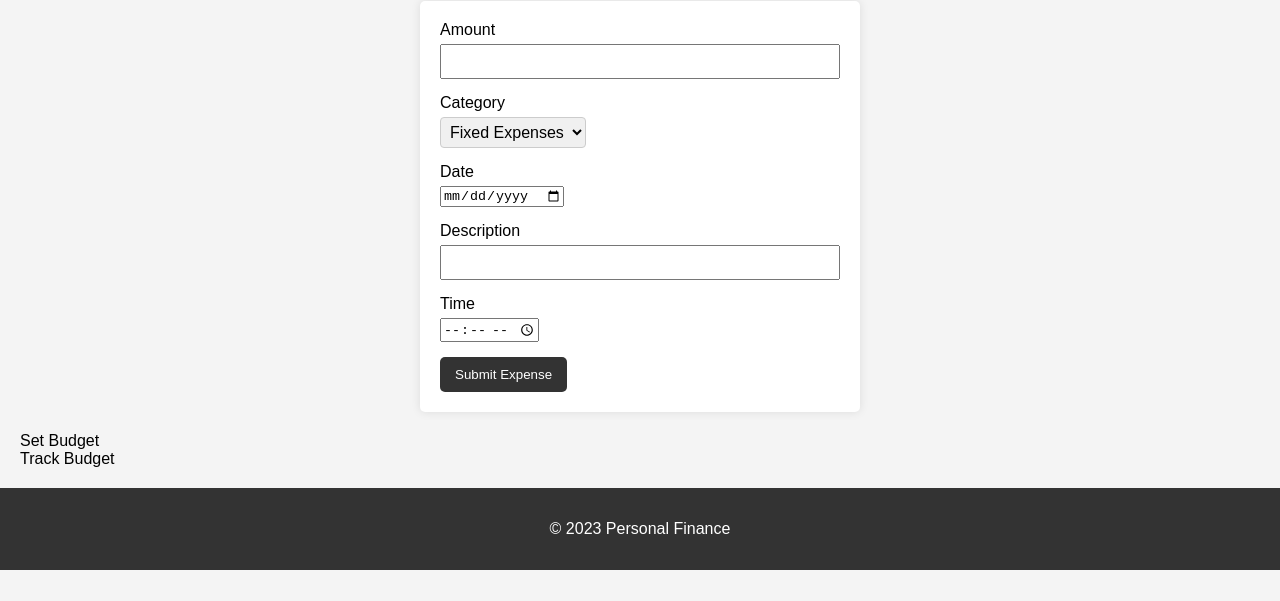
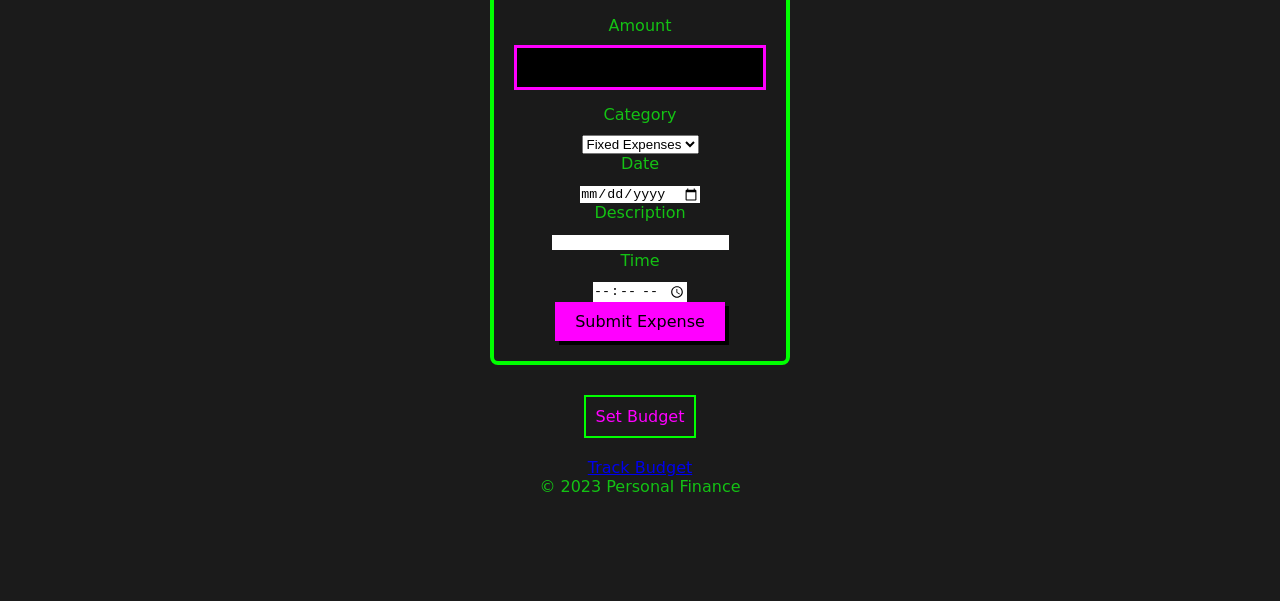
Before and after one commit to Nisharg-K/Unnamed-Personal-Finance-Project, a website: page public/addExpense/addExpense.html in a window 1280 px wide. Shown: the part 199-800 px from the top of the page. Drawn offline with Linux system fonts and the light colour scheme.

Commit message:
Hard Commit

```diff
--- /dev/null
+++ b/public/addExpense/addExpense.css
@@ -0,0 +1,105 @@
+/* Retro 8-bit theme for the budget setting page */
+
+* {
+    margin: 0;
+    padding: 0;
+    box-sizing: border-box;
+}
+
+body {
+    font-family: 'Press Start 2P', cursive; /* A popular retro 8-bit font */
+    background-color: #1b1b1b; /* Dark background for a retro arcade vibe */
+    color: #14c214; /* Neon green text for a CRT monitor feel */
+    display: flex;
+    flex-direction: column;
+    align-items: center;
+    justify-content: center;
+    height: 100vh;
+}
+
+header h1 {
+    font-size: 2rem;
+    text-transform: uppercase;
+    color: #ff00ff; /* Retro purple for heading */
+    margin-bottom: 20px;
+    text-shadow: 4px 4px #000; /* Shadow to add depth */
+    letter-spacing: 2px;
+}
+
+main {
+    display: flex;
+    flex-direction: column;
+    align-items: center;
+    gap: 20px;
+}
+
+form {
+    background-color: #1a1a1a;
+    border: 4px solid #00ff00;
+    padding: 20px;
+    width: 300px;
+    text-align: center;
+    border-radius: 8px;
+}
+
+label {
+    font-size: 1rem;
+    display: block;
+    margin-bottom: 10px;
+}
+
+input[type="number"] {
+    font-family: 'Press Start 2P', cursive;
+    padding: 10px;
+    border: 3px solid #ff00ff;
+    background-color: #000;
+    color: #00ff00;
+    font-size: 1rem;
+    width: 100%;
+    text-align: center;
+    margin-bottom: 15px;
+}
+
+button {
+    font-family: 'Press Start 2P', cursive;
+    background-color: #ff00ff;
+    border: 3px solid #00ff00;
+    color: #000;
+    padding: 10px 20px;
+    font-size: 1rem;
+    cursor: pointer;
+    transition: background-color 0.3s ease;
+    box-shadow: 4px 4px #000;
+}
+
+button:hover {
+    background-color: #00ff00;
+    color: #000;
+}
+
+a.lin {
+    font-family: 'Press Start 2P', cursive;
+    text-decoration: none;
+    color: #ff00ff;
+    border: 2px solid #00ff00;
+    padding: 10px;
+    margin-top: 10px;
+    display: inline-block;
+    transition: background-color 0.3s ease, color 0.3s ease;
+}
+
+a.lin:hover {
+    background-color: #00ff00;
+    color: #000;
+}
+
+#back-to-expenses {
+    margin-top: 20px;
+}
+
+/* Extra styling for 8-bit pixelated effect */
+body, button, input, a {
+    image-rendering: pixelated; /* 8-bit pixelation effect */
+    border-radius: 0;
+    border: none;
+}
--- a/public/index.html
+++ b/public/addExpense/addExpense.html
@@ -4,7 +4,7 @@
     <meta charset="UTF-8">
     <meta name="viewport" content="width=device-width, initial-scale=1.0">
     <title>Submit Expenses</title>
-    <link rel="stylesheet" href="styles.css">
+    <link rel="stylesheet" href="addExpense.css">
 </head>
 <body>
     <header>
@@ -19,25 +19,7 @@
                     <label for="amount">Amount</label>
                     <input type="number" id="amount" name="expense" required>
                 </div>
-                <style>
-                    #category {
-                        background-color: #f0f0f0;
-                        border: 1px solid #ccc;
-                        border-radius: 4px;
-                        padding: 5px;
-                        font-size: 16px;
-                    }
-                    #category option {
-                    #date {
-                        background-color: #f0f0f0;
-                        border: 1px solid #ccc;
-                        border-radius: 4px;
-                        padding: 5px;
-                        font-size: 16px;
-                    }
-                        padding: 10px;
-                    }
-                </style>
+
                 <div>
                     <label for="category">Category</label>
                     <select id="category" name="category" required>
--- /dev/null
+++ b/public/dashboard/styles.css
@@ -0,0 +1,105 @@
+/* Retro 8-bit theme for the budget setting page */
+
+* {
+    margin: 0;
+    padding: 0;
+    box-sizing: border-box;
+}
+
+body {
+    font-family: 'Press Start 2P', cursive; /* A popular retro 8-bit font */
+    background-color: #1b1b1b; /* Dark background for a retro arcade vibe */
+    color: #14c214; /* Neon green text for a CRT monitor feel */
+    display: flex;
+    flex-direction: column;
+    align-items: center;
+    justify-content: center;
+    height: 100vh;
+}
+
+header h1 {
+    font-size: 2rem;
+    text-transform: uppercase;
+    color: #ff00ff; /* Retro purple for heading */
+    margin-bottom: 20px;
+    text-shadow: 4px 4px #000; /* Shadow to add depth */
+    letter-spacing: 2px;
+}
+
+main {
+    display: flex;
+    flex-direction: column;
+    align-items: center;
+    gap: 20px;
+}
+
+form {
+    background-color: #1a1a1a;
+    border: 4px solid #00ff00;
+    padding: 20px;
+    width: 300px;
+    text-align: center;
+    border-radius: 8px;
+}
+
+label {
+    font-size: 1rem;
+    display: block;
+    margin-bottom: 10px;
+}
+
+input[type="number"] {
+    font-family: 'Press Start 2P', cursive;
+    padding: 10px;
+    border: 3px solid #ff00ff;
+    background-color: #000;
+    color: #00ff00;
+    font-size: 1rem;
+    width: 100%;
+    text-align: center;
+    margin-bottom: 15px;
+}
+
+button {
+    font-family: 'Press Start 2P', cursive;
+    background-color: #ff00ff;
+    border: 3px solid #00ff00;
+    color: #000;
+    padding: 10px 20px;
+    font-size: 1rem;
+    cursor: pointer;
+    transition: background-color 0.3s ease;
+    box-shadow: 4px 4px #000;
+}
+
+button:hover {
+    background-color: #00ff00;
+    color: #000;
+}
+
+a.lin {
+    font-family: 'Press Start 2P', cursive;
+    text-decoration: none;
+    color: #ff00ff;
+    border: 2px solid #00ff00;
+    padding: 10px;
+    margin-top: 10px;
+    display: inline-block;
+    transition: background-color 0.3s ease, color 0.3s ease;
+}
+
+a.lin:hover {
+    background-color: #00ff00;
+    color: #000;
+}
+
+#back-to-expenses {
+    margin-top: 20px;
+}
+
+/* Extra styling for 8-bit pixelated effect */
+body, button, input, a {
+    image-rendering: pixelated; /* 8-bit pixelation effect */
+    border-radius: 0;
+    border: none;
+}
--- /dev/null
+++ b/public/setbudget/styles.css
@@ -0,0 +1,105 @@
+/* Retro 8-bit theme for the budget setting page */
+
+* {
+    margin: 0;
+    padding: 0;
+    box-sizing: border-box;
+}
+
+body {
+    font-family: 'Press Start 2P', cursive; /* A popular retro 8-bit font */
+    background-color: #1b1b1b; /* Dark background for a retro arcade vibe */
+    color: #14c214; /* Neon green text for a CRT monitor feel */
+    display: flex;
+    flex-direction: column;
+    align-items: center;
+    justify-content: center;
+    height: 100vh;
+}
+
+header h1 {
+    font-size: 2rem;
+    text-transform: uppercase;
+    color: #ff00ff; /* Retro purple for heading */
+    margin-bottom: 20px;
+    text-shadow: 4px 4px #000; /* Shadow to add depth */
+    letter-spacing: 2px;
+}
+
+main {
+    display: flex;
+    flex-direction: column;
+    align-items: center;
+    gap: 20px;
+}
+
+form {
+    background-color: #1a1a1a;
+    border: 4px solid #00ff00;
+    padding: 20px;
+    width: 300px;
+    text-align: center;
+    border-radius: 8px;
+}
+
+label {
+    font-size: 1rem;
+    display: block;
+    margin-bottom: 10px;
+}
+
+input[type="number"] {
+    font-family: 'Press Start 2P', cursive;
+    padding: 10px;
+    border: 3px solid #ff00ff;
+    background-color: #000;
+    color: #00ff00;
+    font-size: 1rem;
+    width: 100%;
+    text-align: center;
+    margin-bottom: 15px;
+}
+
+button {
+    font-family: 'Press Start 2P', cursive;
+    background-color: #ff00ff;
+    border: 3px solid #00ff00;
+    color: #000;
+    padding: 10px 20px;
+    font-size: 1rem;
+    cursor: pointer;
+    transition: background-color 0.3s ease;
+    box-shadow: 4px 4px #000;
+}
+
+button:hover {
+    background-color: #00ff00;
+    color: #000;
+}
+
+a.lin {
+    font-family: 'Press Start 2P', cursive;
+    text-decoration: none;
+    color: #ff00ff;
+    border: 2px solid #00ff00;
+    padding: 10px;
+    margin-top: 10px;
+    display: inline-block;
+    transition: background-color 0.3s ease, color 0.3s ease;
+}
+
+a.lin:hover {
+    background-color: #00ff00;
+    color: #000;
+}
+
+#back-to-expenses {
+    margin-top: 20px;
+}
+
+/* Extra styling for 8-bit pixelated effect */
+body, button, input, a {
+    image-rendering: pixelated; /* 8-bit pixelation effect */
+    border-radius: 0;
+    border: none;
+}
--- a/public/styles.css
+++ /dev/null
@@ -1,73 +0,0 @@
-        body {
-            font-family: Arial, sans-serif;
-            margin: 0;
-            padding: 0;
-            background-color: #f4f4f4;
-
-        }
-        header, footer {
-            background-color: #333;
-            color: white;
-            text-align: center;
-            padding: 1em 0;
-        }
-        nav ul {
-            list-style: none;
-            padding: 0;
-        }
-        nav ul li {
-            display: inline;
-            margin-right: 10px;
-        }
-        nav ul li a {
-            text-decoration: none;
-            color: #333;
-        }
-        main {
-            padding: 20px;
-        }
-        form {
-            background-color: white;
-            padding: 20px;
-            border-radius: 5px;
-            box-shadow: 0 0 10px rgba(0, 0, 0, 0.1);
-            max-width: 400px;
-            margin: 20px auto;
-        }
-        form div {
-            margin-bottom: 15px;
-        }
-        form label {
-            display: block;
-            margin-bottom: 5px;
-        }
-        form input[type="text"], form input[type="number"] {
-            width: 100%;
-            padding: 8px;
-            box-sizing: border-box;
-        }
-        form button {
-            background-color: #333;
-            color: white;
-            border: none;
-            padding: 10px 15px;
-            cursor: pointer;
-            border-radius: 5px;
-        }
-        form button:hover {
-            background-color: #555;
-        }
-
-        .lin{
-
-            color: inherit;
-            text-decoration: none;
-
-
-
-        }
-
-        .tck{
-            color: inherit;
-            text-decoration: none;
-        }
```
Also changed, not shown: public/dashboard/index.html (renamed from public/LandinPage.html, +3 -3 lines), public/setbudget/setbudget.html (renamed from public/setbudget.html, +6 -1 lines), server.js (+39 -8 lines), public/dashboard/script.js (renamed from public/script.js), public/trackexpense/trackexpense.html (renamed from public/trackexpense.html).
